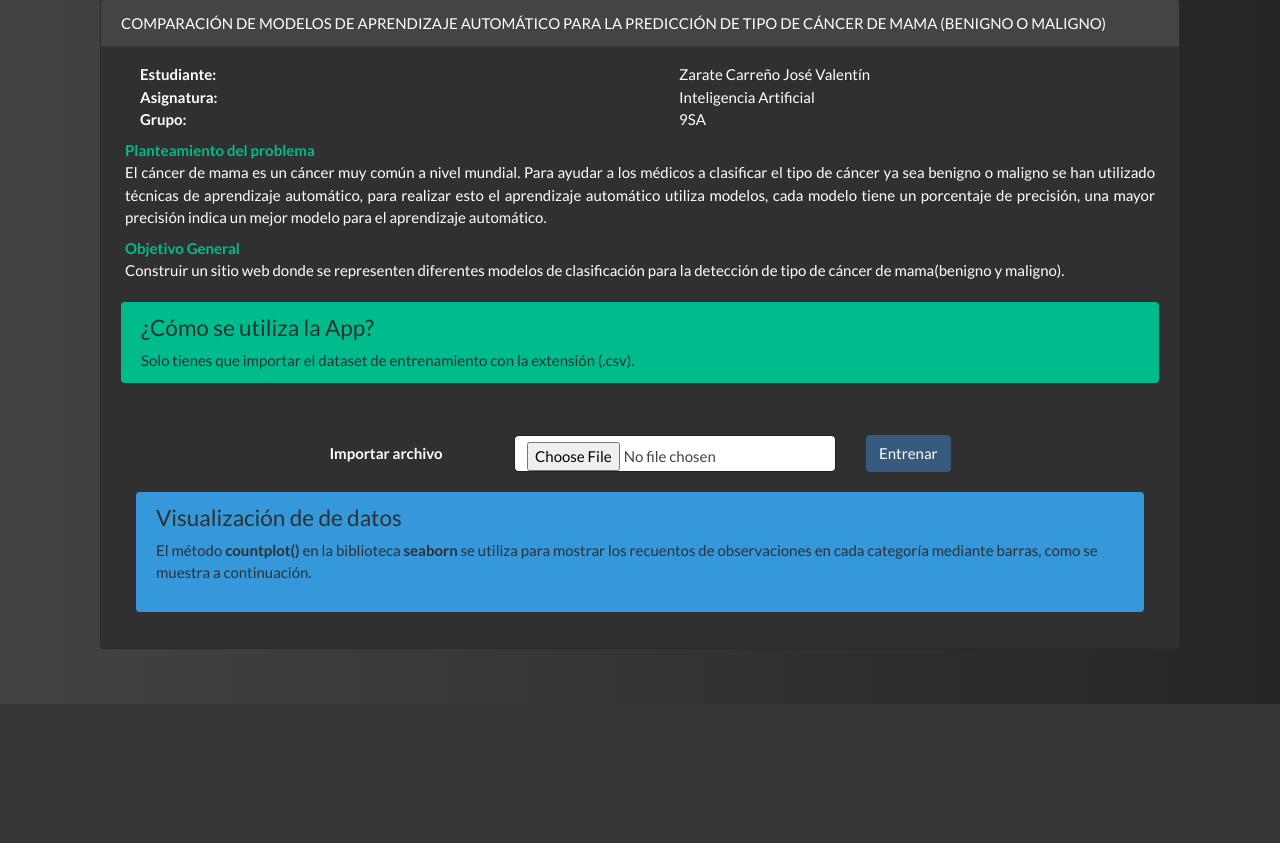
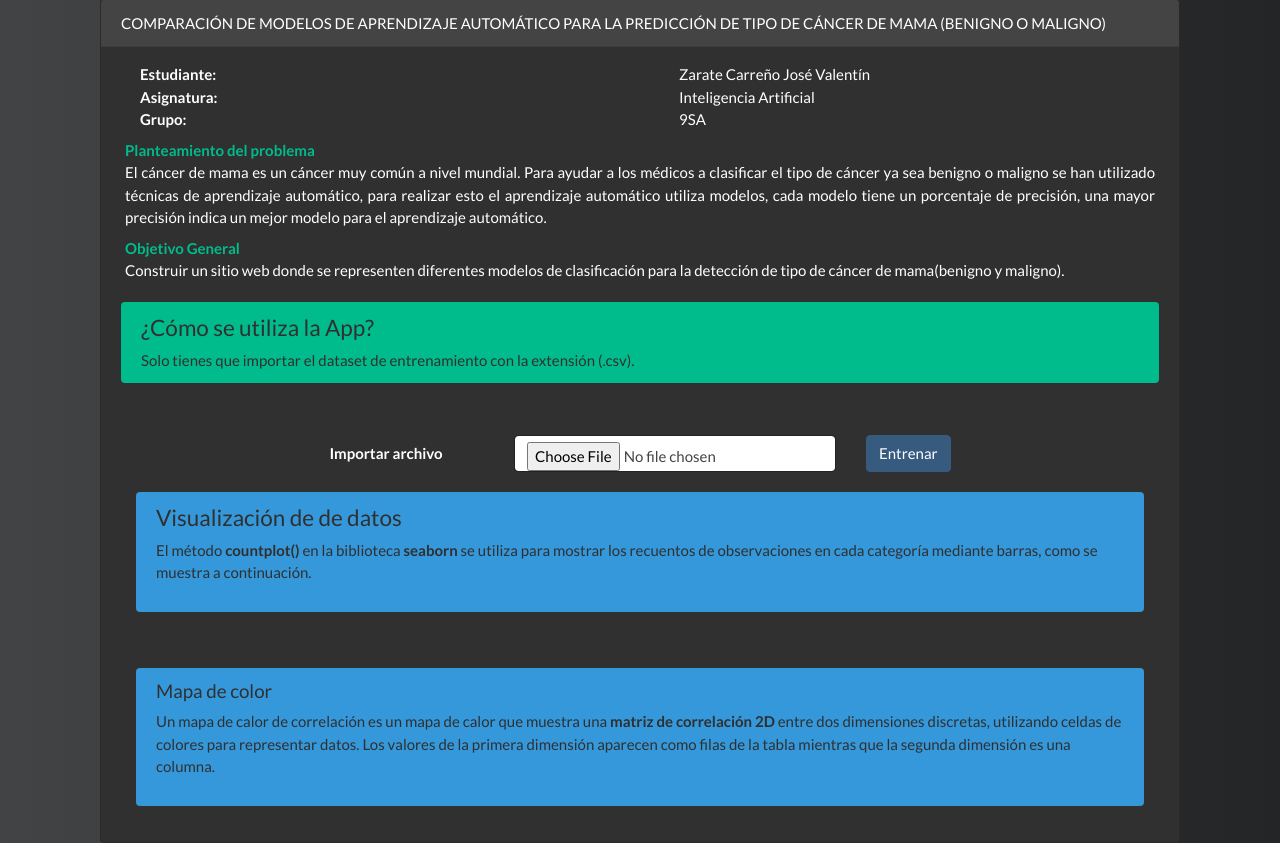
Before and after one commit to JoseVale99/Breast-Cancer-Detection-ML, a Flask app: page / in a window 1280 px wide. Shown: the part 96-939 px from the top of the page. Before the commit the page ends 800 px from the top, so only its background shows below. Run offline with Flask 2, Linux system fonts and the light colour scheme; some libraries are stand-ins or nearby versions.

Commit message:
✅ Adding: index main template

```diff
--- a/app/templates/index.html
+++ b/app/templates/index.html
@@ -113,8 +113,25 @@
                         </div>
 
                     </div>
-                    <img src="{{ image }}" class="img-fluid mx-auto d-block" width="400">
+                    <img src="{{ plot_1 }}" class="img-fluid mx-auto d-block" width="400">
+                    <div class="card-body">
+                        <div class="alert alert-info" role="alert">
+                            <h5 class="alert-heading text-dark">Mapa de color</h5>
+                            <div class="container">
+                                <div class="row text-dark">
+                                    <p>
+                                        Un mapa de calor de correlación es un mapa de calor que muestra
+                                        una <b>matriz de correlación 2D</b> entre dos dimensiones discretas,
+                                        utilizando celdas de colores para representar datos. Los valores
+                                         de la primera dimensión aparecen como filas de la tabla mientras
+                                         que la segunda dimensión es una columna.
+                                    </p>
+                                </div>
+                            </div>
+                        </div>
 
+                    </div>
+                    <img src="{{ plot_2 }}" class="img-fluid mx-auto d-block" width="400">
                 </div>
 
 
```
